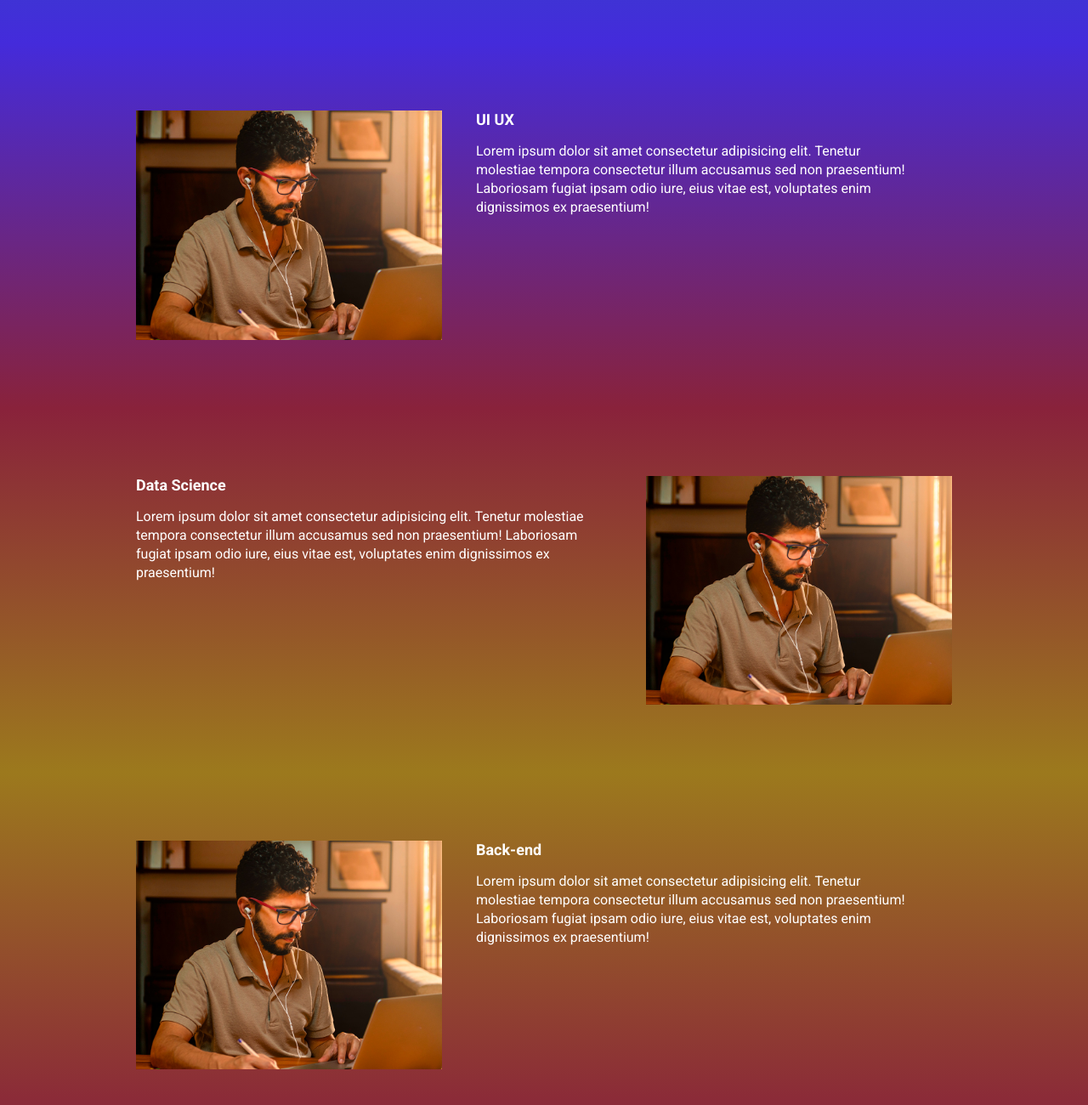
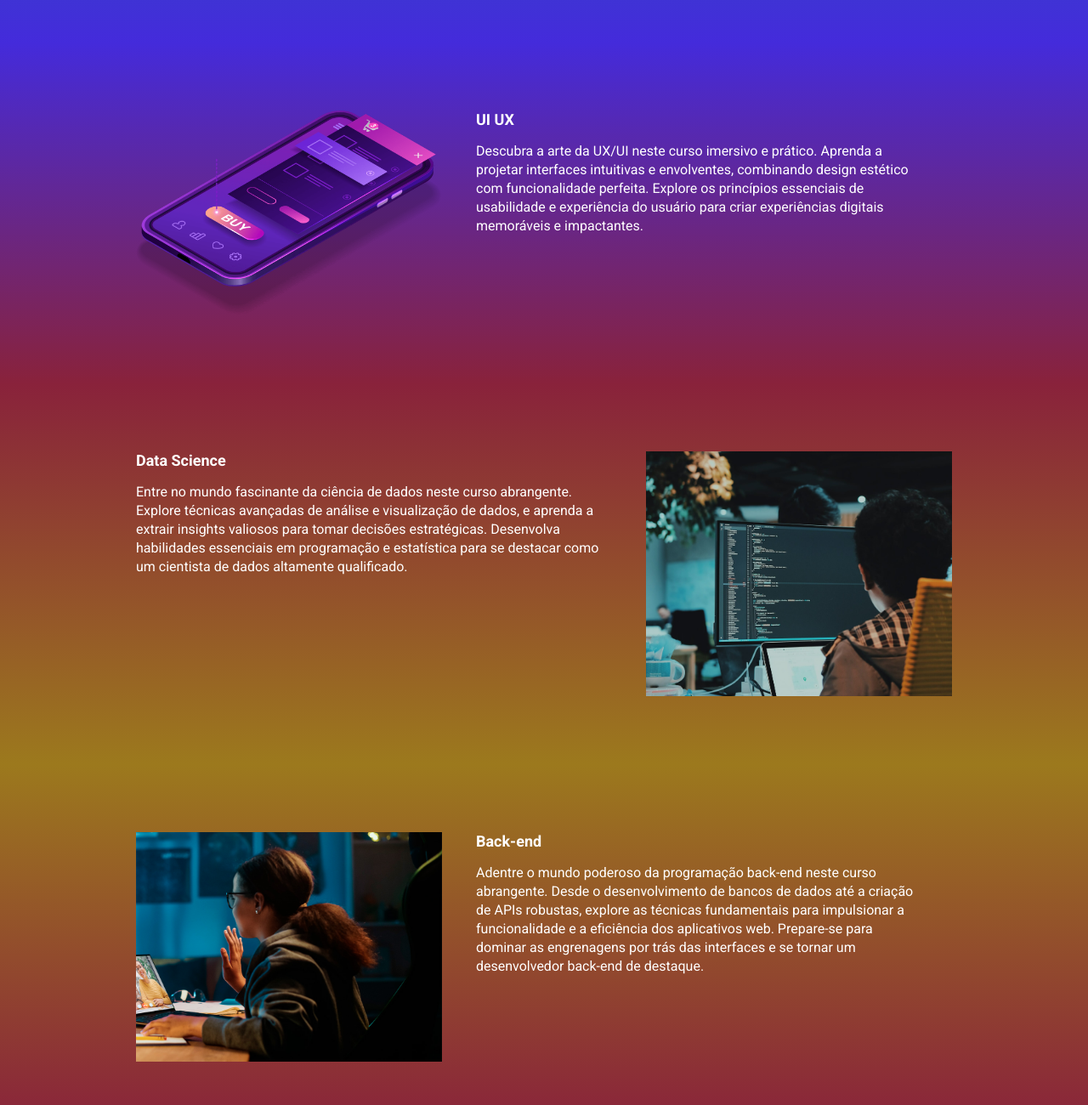
Before and after one commit to LuccaSeixas/-exercicio_modulo22_Parcel-, a website built with Parcel: page src/index.html in a window 1280 px wide. Shown: the part 940-2240 px from the top of the page at 85% size. Built offline with nearby package versions, Linux system fonts and the light colour scheme.

Commit message:
alterado as imagens e descrições dos cursos

```diff
--- a/src/index.html
+++ b/src/index.html
@@ -15,7 +15,7 @@
         <div class="container">
             <img class="hero__logo" src="./images/ebac_logo.svg" alt="EBAC">
             <p class="hero__text">
-                o maior evento tech do brasil começa em <span id="contador"> </span>
+                O maior evento tech do brasil começa em <span id="contador"> </span>
             </p>
             <div class="infos-bar">
                 <ul class="infos-bar__infos">
@@ -29,7 +29,7 @@
                     </li>
                     <li class="infos-bar__infos__item">
                         <b>Quando</b>
-                        12/12/2023 às 19hrs
+                        31/12/2024 às 19hrs
                     </li>
                 </ul>
                 <a href="#" class="button button--primary">
@@ -43,7 +43,7 @@
             <div class="event__details">
                 <h2 class="event__details__title">Front-end</h2>
                 <p class="event__details__description">
-                    Lorem ipsum dolor sit amet consectetur adipisicing elit. Tenetur molestiae tempora consectetur illum accusamus sed non praesentium! Laboriosam fugiat ipsam odio iure, eius vitae est, voluptates enim dignissimos ex praesentium!
+                    Explore as bases da programação front-end neste curso envolvente e prático. Desde HTML e CSS até JavaScript, mergulhe nas tecnologias essenciais para criar interfaces web dinâmicas e responsivas. Desvende os segredos por trás dos sites visualmente cativantes e comece sua jornada para se tornar um desenvolvedor front-end habilidoso.
                 </p>
             </div>
             <img class="event__image" src="./images/frontend.png" alt="">
@@ -54,10 +54,10 @@
             <div class="event__details">
                 <h2 class="event__details__title">UI UX</h2>
                 <p class="event__details__description">
-                    Lorem ipsum dolor sit amet consectetur adipisicing elit. Tenetur molestiae tempora consectetur illum accusamus sed non praesentium! Laboriosam fugiat ipsam odio iure, eius vitae est, voluptates enim dignissimos ex praesentium!
+                    Descubra a arte da UX/UI neste curso imersivo e prático. Aprenda a projetar interfaces intuitivas e envolventes, combinando design estético com funcionalidade perfeita. Explore os princípios essenciais de usabilidade e experiência do usuário para criar experiências digitais memoráveis e impactantes.
                 </p>
             </div>
-            <img class="event__image" src="./images/frontend.png" alt="">
+            <img class="event__image" src="./images/ui-ux.png" alt="">
         </div>
     </section>
     <section class="event event--data-science">
@@ -65,10 +65,10 @@
             <div class="event__details">
                 <h2 class="event__details__title">Data Science</h2>
                 <p class="event__details__description">
-                    Lorem ipsum dolor sit amet consectetur adipisicing elit. Tenetur molestiae tempora consectetur illum accusamus sed non praesentium! Laboriosam fugiat ipsam odio iure, eius vitae est, voluptates enim dignissimos ex praesentium!
+                    Entre no mundo fascinante da ciência de dados neste curso abrangente. Explore técnicas avançadas de análise e visualização de dados, e aprenda a extrair insights valiosos para tomar decisões estratégicas. Desenvolva habilidades essenciais em programação e estatística para se destacar como um cientista de dados altamente qualificado.
                 </p>
             </div>
-            <img class="event__image" src="./images/frontend.png" alt="">
+            <img class="event__image" src="./images/data.png" alt="">
         </div>
     </section>
     <section class="event event--backend event--image-left">
@@ -76,10 +76,10 @@
             <div class="event__details">
                 <h2 class="event__details__title">Back-end</h2>
                 <p class="event__details__description">
-                    Lorem ipsum dolor sit amet consectetur adipisicing elit. Tenetur molestiae tempora consectetur illum accusamus sed non praesentium! Laboriosam fugiat ipsam odio iure, eius vitae est, voluptates enim dignissimos ex praesentium!
+                    Adentre o mundo poderoso da programação back-end neste curso abrangente. Desde o desenvolvimento de bancos de dados até a criação de APIs robustas, explore as técnicas fundamentais para impulsionar a funcionalidade e a eficiência dos aplicativos web. Prepare-se para dominar as engrenagens por trás das interfaces e se tornar um desenvolvedor back-end de destaque.
                 </p>
             </div>
-            <img class="event__image" src="./images/frontend.png" alt="">
+            <img class="event__image" src="./images/backend.png" alt="">
         </div>
     </section>
     <script src="https://unpkg.com/aos@next/dist/aos.js"></script>
```
